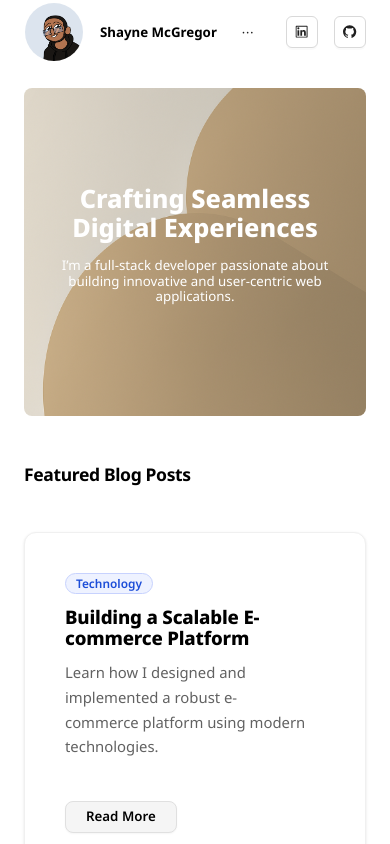
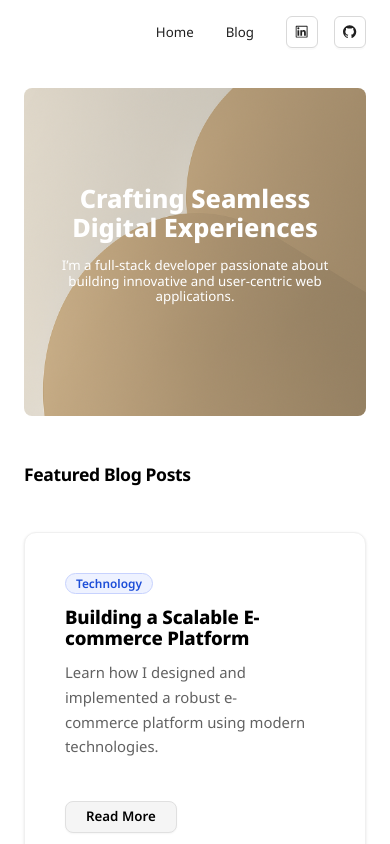
Before and after one commit to SMcGregor199/notion2github-FE, a React (Vite) app: page / in a window 390 px wide. Shown: the top 844 px of the page. Built offline with nearby package versions, Linux system fonts and the light colour scheme.

Commit message:
add breakpoint to header

```diff
--- a/src/components/Header.jsx
+++ b/src/components/Header.jsx
@@ -1,27 +1,35 @@
-import { Layout, Menu, Button, Avatar, Flex, Typography } from "antd";
+import { Layout, Menu, Button, Avatar, Flex, Typography, Grid } from "antd";
 import { GithubOutlined, LinkedinOutlined } from "@ant-design/icons";
+const { useBreakpoint } = Grid;
+
+
 
 function SiteHeader(){
     const navItems = [
         { key: "1", label: <a href="/">Home</a> },
         { key: "2", label: <a href="/blog">Blog</a> },
-        { key: "3", label: <a href="/login">Login</a> },
     ];
+    const screens = useBreakpoint();
+    const isMobile = screens.sm;
     return (
     <>
     <a className="skip-link" href="#main">Skip to main content</a>
     <Layout.Header style={{ background: "#fff", paddingInline: 24, }}>
         <Flex align="center"  gap={16}>
+        { isMobile &&
+            <>
             <Avatar
             src="/profile-pic.png"
             alt="Profile picture of Shayne McGregor"
             size={60}
             />
-        <div >
-            <Typography.Text style={{ color: "black", fontWeight: "bold" }}>
-                Shayne McGregor
-            </Typography.Text>
-        </div>
+            <div >
+                <Typography.Text style={{ color: "black", fontWeight: "bold" }}>
+                    Shayne McGregor
+                </Typography.Text>
+            </div>
+            </>
+        }
 
         <nav aria-label="Primary" style={{ flex: 1, minWidth: 0 }}>
             <Menu
```
